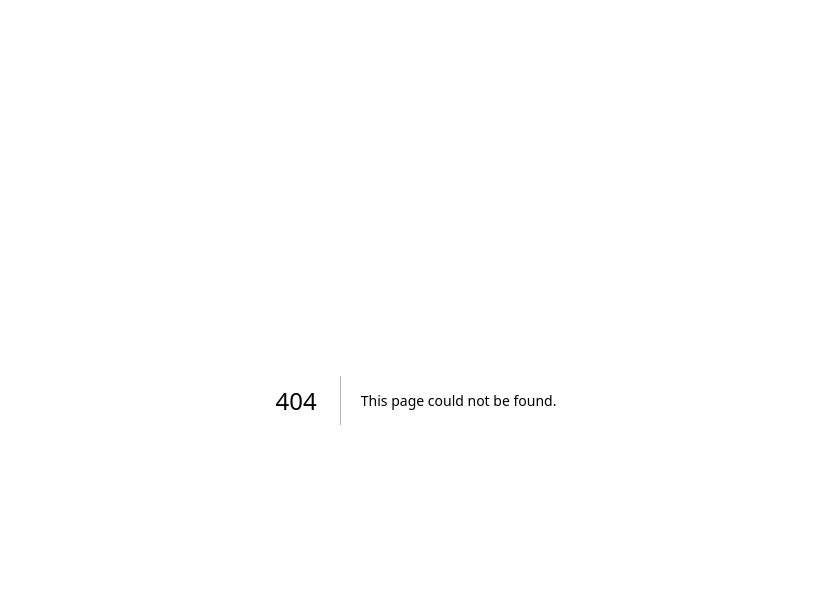
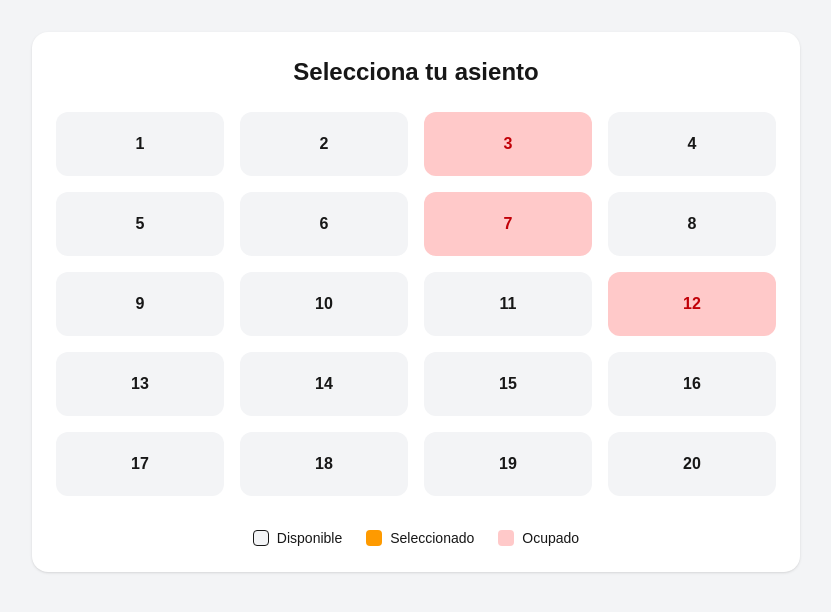
Before and after one commit to RobertM21-web/pasajes-interprovincial, a Next.js app: page /cliente/selector-asientos in a window 1280 px wide. Before the commit this address had no page. Shown: the top 612 px of the page, without its empty margins (224-1055 px from the left). Built offline with nearby package versions, Linux system fonts and the light colour scheme.

Commit message:
refactor(cliente): integrar componente SelectorAsientos en la página

```diff
--- /dev/null
+++ b/app/cliente/selector-asientos/page.tsx
@@ -0,0 +1,9 @@
+import SelectorAsientos from "@/components/asientos/SelectorAsientos";
+
+export default function SelectorAsientosPage() {
+  return (
+    <div className="min-h-screen bg-gray-100 p-8">
+      <SelectorAsientos />
+    </div>
+  );
+}
```
